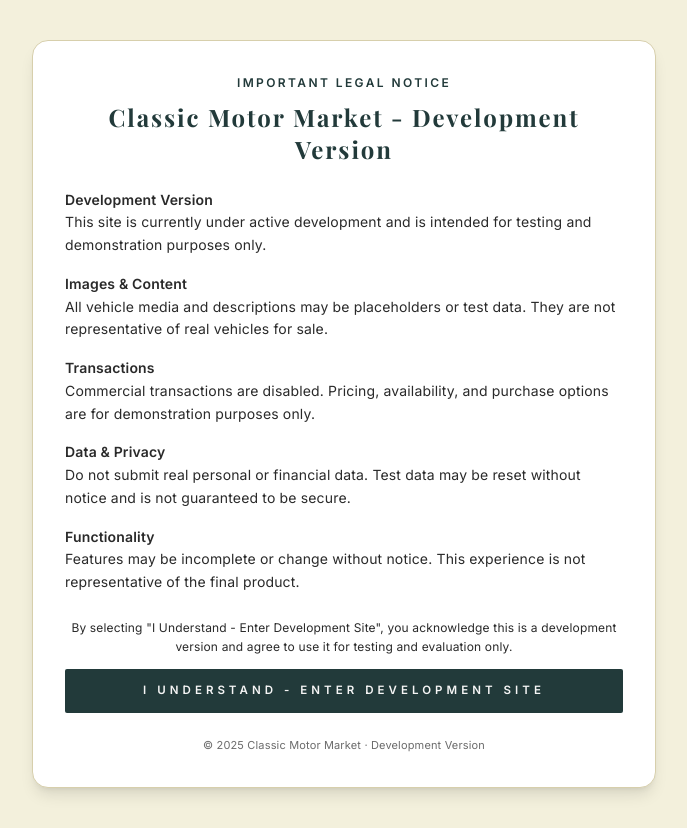
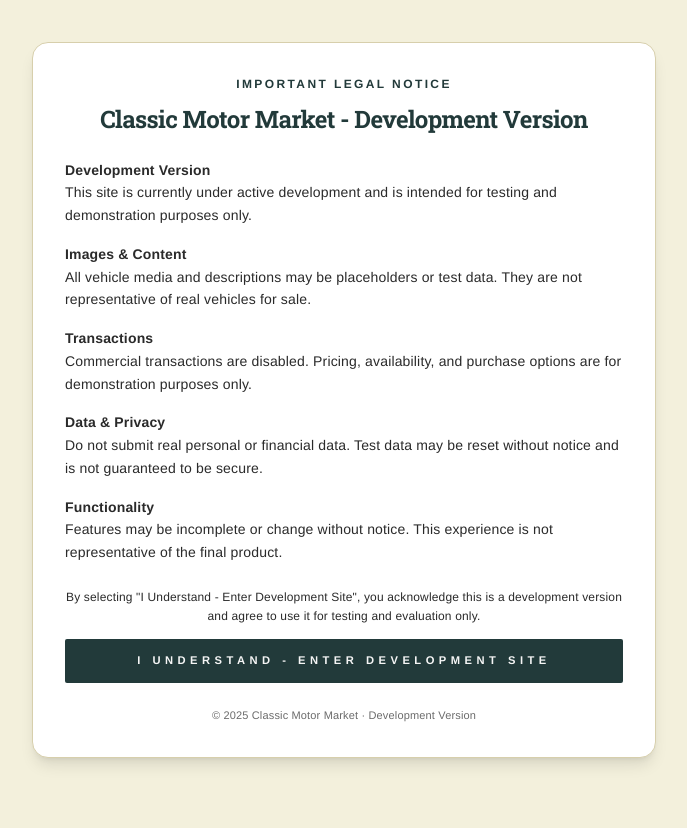
Before and after one commit to atreyusutton/classic-motor-market, a Next.js app: page / in a window 1280 px wide. Shown: the whole page, without its empty margins (296-983 px from the left). After the commit the page ends 800 px from the top, so only its background shows below. Built offline with nearby package versions, Linux system fonts and the light colour scheme.

Commit message:
Implement Helvetica/Roboto Slab font scheme, Abril Fatface hero statement, and premium showcase design refinements

```diff
--- a/app/globals.css
+++ b/app/globals.css
@@ -4,8 +4,9 @@
 @custom-variant dark (&:is(.dark *));
 
 @theme inline {
-  --font-sans: var(--font-sans-base);
-  --font-serif: var(--font-serif-base);
+  --font-sans: "Helvetica Neue", Helvetica, Arial, sans-serif;
+  --font-serif: var(--font-roboto-slab);
+  --font-display: var(--font-abril-fatface);
   --color-page: #f3f0dc;
   --color-page-alt: #e9e0b8;
   --color-brand-dark: #223a3a;
@@ -51,9 +52,12 @@
   h2,
   h3,
   h4 {
-    @apply font-serif text-brand-dark tracking-[0.08em] scroll-mt-24;
+    @apply font-serif text-brand-dark tracking-tight font-bold scroll-mt-24;
   }
   p {
     @apply leading-relaxed text-text-main;
   }
+  .label-text {
+    @apply text-[0.6rem] uppercase tracking-[0.25em] font-bold text-text-muted;
+  }
 }
--- a/app/layout.tsx
+++ b/app/layout.tsx
@@ -1,22 +1,19 @@
 import type { Metadata } from "next";
-import { Inter, Playfair_Display } from "next/font/google";
+import { Roboto_Slab, Abril_Fatface } from "next/font/google";
 import "./globals.css";
 import { Header } from "@/components/layout/header";
 import { Footer } from "@/components/layout/footer";
 import { DisclaimerGate } from "@/components/legal/disclaimer-gate";
 
-const sans = Inter({
-  variable: "--font-sans-base",
+const robotoSlab = Roboto_Slab({
+  variable: "--font-roboto-slab",
   subsets: ["latin"],
-  display: "swap",
 });
 
-const serif = Playfair_Display({
-  variable: "--font-serif-base",
+const abrilFatface = Abril_Fatface({
+  variable: "--font-abril-fatface",
+  weight: "400",
   subsets: ["latin"],
-  style: ["normal", "italic"],
-  weight: ["400", "500", "600", "700"],
-  display: "swap",
 });
 
 export const metadata: Metadata = {
@@ -36,7 +33,7 @@
 }>) {
   return (
     <html lang="en">
-      <body className={`${sans.variable} ${serif.variable} min-h-screen bg-page text-text-main font-sans antialiased`}>
+      <body className={`${robotoSlab.variable} ${abrilFatface.variable} min-h-screen bg-page text-text-main font-sans antialiased`}>
         <DisclaimerGate>
           <div className="relative flex min-h-screen flex-col">
             <Header />
--- a/app/page.tsx
+++ b/app/page.tsx
@@ -24,8 +24,8 @@
 function SpecRow({ label, value }: { label: string; value: string }) {
   return (
     <div className="flex flex-col gap-1 border-b border-border-soft pb-2 last:border-none last:pb-0">
-      <span className="text-[0.55rem] uppercase tracking-wider text-text-muted">{label}</span>
-      <span className="font-serif text-sm text-brand-dark leading-tight">{value}</span>
+      <span className="text-[0.55rem] uppercase tracking-[0.2em] font-bold text-text-muted">{label}</span>
+      <span className="font-serif text-sm text-brand-dark font-medium leading-tight">{value}</span>
     </div>
   )
 }
@@ -74,7 +74,7 @@
           alt="Classic touring car"
           fill
           priority
-          className="object-cover"
+          className="object-cover brightness-[0.7]"
         />
         <SiteContainer className="relative flex min-h-[85vh] sm:min-h-[90vh] flex-col items-center justify-center gap-6 sm:gap-8 px-4 text-center text-white">
           <Image
@@ -86,27 +86,26 @@
             priority
           />
           <div className="max-w-3xl space-y-4 sm:space-y-6 px-2">
-            <h1 className="font-serif text-3xl sm:text-4xl md:text-5xl lg:text-6xl font-semibold leading-tight italic text-brand-gold">
+            <h1 className="font-display text-4xl sm:text-5xl md:text-6xl lg:text-7xl leading-[1.1] text-brand-gold italic drop-shadow-sm">
               Drive your next adventure...
             </h1>
-            <p className="text-xs sm:text-sm font-semibold uppercase tracking-[0.3em] sm:tracking-[0.4em] text-white">
+            <p className="text-xs sm:text-sm font-bold uppercase tracking-[0.4em] text-white drop-shadow-md">
               Classic Motor Market is an affordable member-driven sales platform for European enthusiast vehicles.
             </p>
-            <p className="text-xs sm:text-sm font-semibold uppercase tracking-[0.3em] sm:tracking-[0.4em] text-white">
+            <p className="text-xs sm:text-sm font-bold uppercase tracking-[0.4em] text-white drop-shadow-md">
               Built by car enthusiasts for car enthusiasts.
             </p>
           </div>
           <div className="flex flex-wrap items-center justify-center gap-2 sm:gap-4 w-full sm:w-auto px-2">
-            <Button asChild size="lg" className="h-9 sm:h-12 px-4 sm:px-10 text-[0.6rem] sm:text-base min-w-[130px] sm:min-w-[200px]">
+            <Button asChild size="lg" className="h-9 sm:h-12 px-4 sm:px-10 text-[0.6rem] sm:text-base min-w-[130px] sm:min-w-[200px] bg-brand-dark text-white border-white transition-all duration-300 hover:bg-brand-dark/80 hover:brightness-110 hover:shadow-lg">
               <Link href="/listings">Browse Listings</Link>
             </Button>
             <Button
               asChild
-              variant="outline"
               size="lg"
-              className="h-9 sm:h-12 px-4 sm:px-10 text-[0.6rem] sm:text-base min-w-[130px] sm:min-w-[200px] border-white/70 text-white hover:bg-white/10"
+              className="h-9 sm:h-12 px-4 sm:px-10 text-[0.6rem] sm:text-base min-w-[130px] sm:min-w-[200px] bg-page text-black border-black transition-all duration-300 hover:bg-page hover:brightness-90 hover:shadow-lg"
             >
-              <Link href="/sell">List An Automobile</Link>
+              <Link href="/sell">List a Vehicle</Link>
             </Button>
           </div>
         </SiteContainer>
--- a/components/layout/header.tsx
+++ b/components/layout/header.tsx
@@ -121,7 +121,7 @@
           <nav className="flex items-center justify-end gap-1 sm:gap-3 flex-shrink-0">
             <Link
               href={authLink.href}
-              className="text-[0.65rem] sm:text-xs font-semibold uppercase tracking-[0.25em] sm:tracking-[0.35em] text-brand-dark transition-colors hover:text-brand-gold whitespace-nowrap hidden min-[800px]:inline-block"
+              className="text-[0.65rem] sm:text-xs font-bold uppercase tracking-[0.4em] text-brand-dark transition-colors hover:text-brand-gold whitespace-nowrap hidden min-[800px]:inline-block"
             >
               {authLink.label}
             </Link>
--- a/components/ui/button.tsx
+++ b/components/ui/button.tsx
@@ -5,7 +5,7 @@
 import { cn } from "@/lib/utils"
 
 const buttonVariants = cva(
-  "inline-flex items-center justify-center gap-2 whitespace-nowrap rounded-[2px] border border-transparent text-[0.72rem] font-semibold uppercase tracking-[0.35em] transition-colors disabled:pointer-events-none disabled:opacity-40 [&_svg]:pointer-events-none [&_svg:not([class*='size-'])]:size-4 shrink-0 [&_svg]:shrink-0 focus-visible:outline focus-visible:outline-2 focus-visible:outline-offset-2 focus-visible:outline-brand-gold",
+  "inline-flex items-center justify-center gap-2 whitespace-nowrap rounded-[2px] border border-transparent text-[0.7rem] font-bold uppercase tracking-[0.4em] transition-colors disabled:pointer-events-none disabled:opacity-40 [&_svg]:pointer-events-none [&_svg:not([class*='size-'])]:size-4 shrink-0 [&_svg]:shrink-0 focus-visible:outline focus-visible:outline-2 focus-visible:outline-offset-2 focus-visible:outline-brand-gold",
   {
     variants: {
       variant: {
```
Also changed, not shown: components/legal/disclaimer-gate.tsx (line endings or trailing spaces), scripts/wipe-listings-and-images.ts (line endings or trailing spaces).
